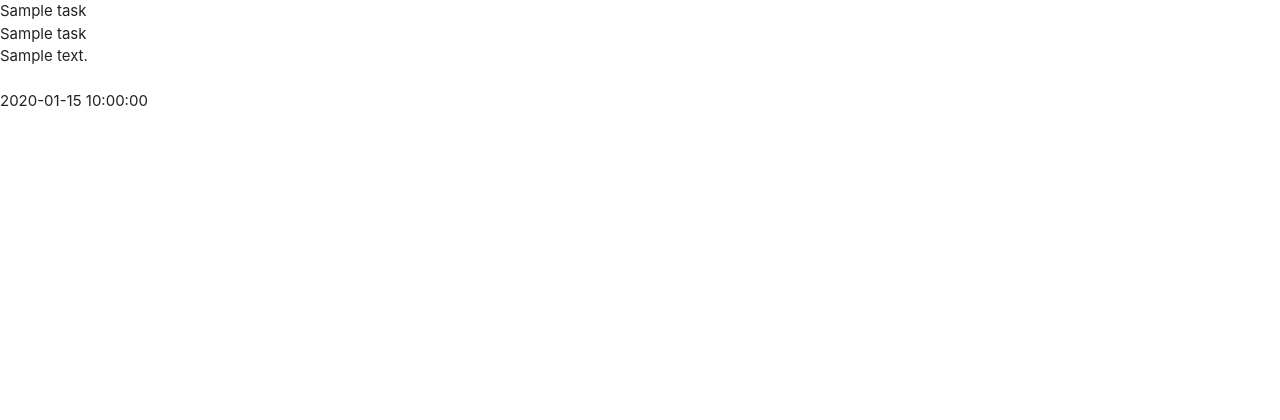
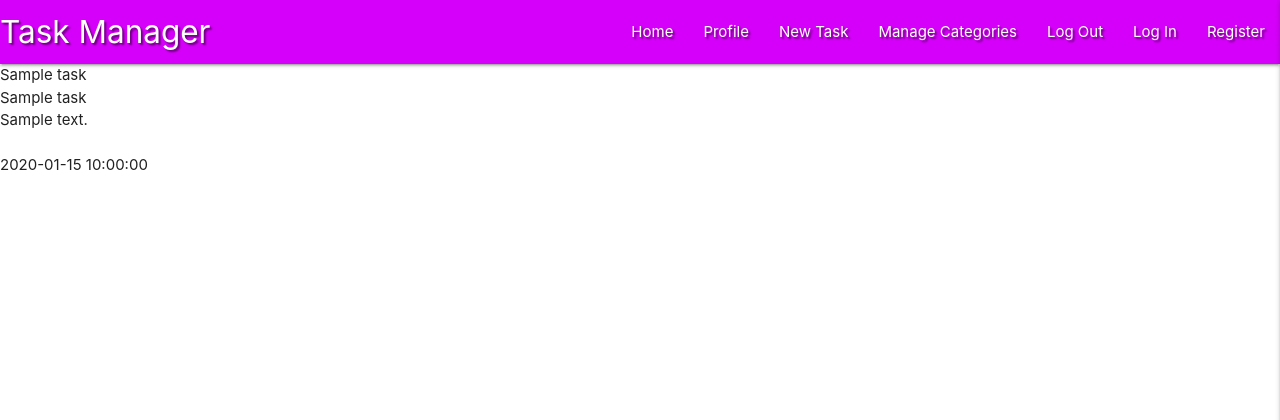
Before and after one commit to cormacmccarth/flask-task-manager-project, a Flask app: page / in a window 1280 px wide. Shown: the top 420 px of the page. Run offline with Flask 2, Linux system fonts and the light colour scheme; a database or web service that is not in the repository returns one stand-in record (values such as "Sample title"); some libraries are stand-ins or nearby versions.

Commit message:
add navbars

```diff
--- a/static/css/style.css
+++ b/static/css/style.css
@@ -0,0 +1,3 @@
+.text-shadow{
+    text-shadow: 2px 2px 2px rgba(0, 0, 0, 0.5);
+}
--- a/static/js/script.js
+++ b/static/js/script.js
@@ -0,0 +1,3 @@
+$(document).ready(function(){
+    $('.sidenav').sidenav({edge: "right"});
+  });
--- a/templates/base.html
+++ b/templates/base.html
@@ -14,13 +14,42 @@
 </head>
 <body>
 
+<header>
+    <nav class="nav-extended text-shadow purple accent-3">
+        <div class="nav-wrapper">
+            <a href="{{ url_for('get_tasks')}}" class="brand-logo">Task Manager</a>
+            <a href="#" data-target="mobile-demo" class="sidenav-trigger right"><i class="fas fa-bars"></i></a>
+            <ul class="right hide-on-med-and-down">
+                <li><a href="{{ url_for('get_tasks')}}">Home</a></li>
+                <li><a href="#">Profile</a></li>
+                <li><a href="#">New Task</a></li>
+                <li><a href="#">Manage Categories</a></li>
+                <li><a href="#">Log Out</a></li>
+                <li><a href="#">Log In</a></li>
+                <li><a href="#">Register</a></li>
+            </ul>
+        </div>
+    </nav>
+
+    <ul class="sidenav" id="mobile-demo">
+        <li><h4 class="center-align  purple-text accent-2">Task Manager</h4></li>
+        <li><a href="{{ url_for('get_tasks')}}">Home</a></li>
+        <li><a href="#">Profile</a></li>
+        <li><a href="#">New Task</a></li>
+        <li><a href="#">Manage Categories</a></li>
+        <li><a href="#">Log Out</a></li>
+        <li><a href="#">Log In</a></li>
+        <li><a href="#">Register</a></li>
+    </ul>
+</header>
+
     {% block content %}
     {% endblock %}
 
     <script src="https://code.jquery.com/jquery-3.6.0.min.js"
         integrity="sha256-/xUj+3OJU5yExlq6GSYGSHk7tPXikynS7ogEvDej/m4=" crossorigin="anonymous"></script>
     <script src="https://cdnjs.cloudflare.com/ajax/libs/materialize/1.0.0/js/materialize.min.js"></script>
-    <script src="{{ url_for('static', filename='js/javascript.js')}}"></script>
+    <script src="{{ url_for('static', filename='js/script.js')}}"></script>
     {% block scripts %}
     {% endblock %}
 </body>
```
